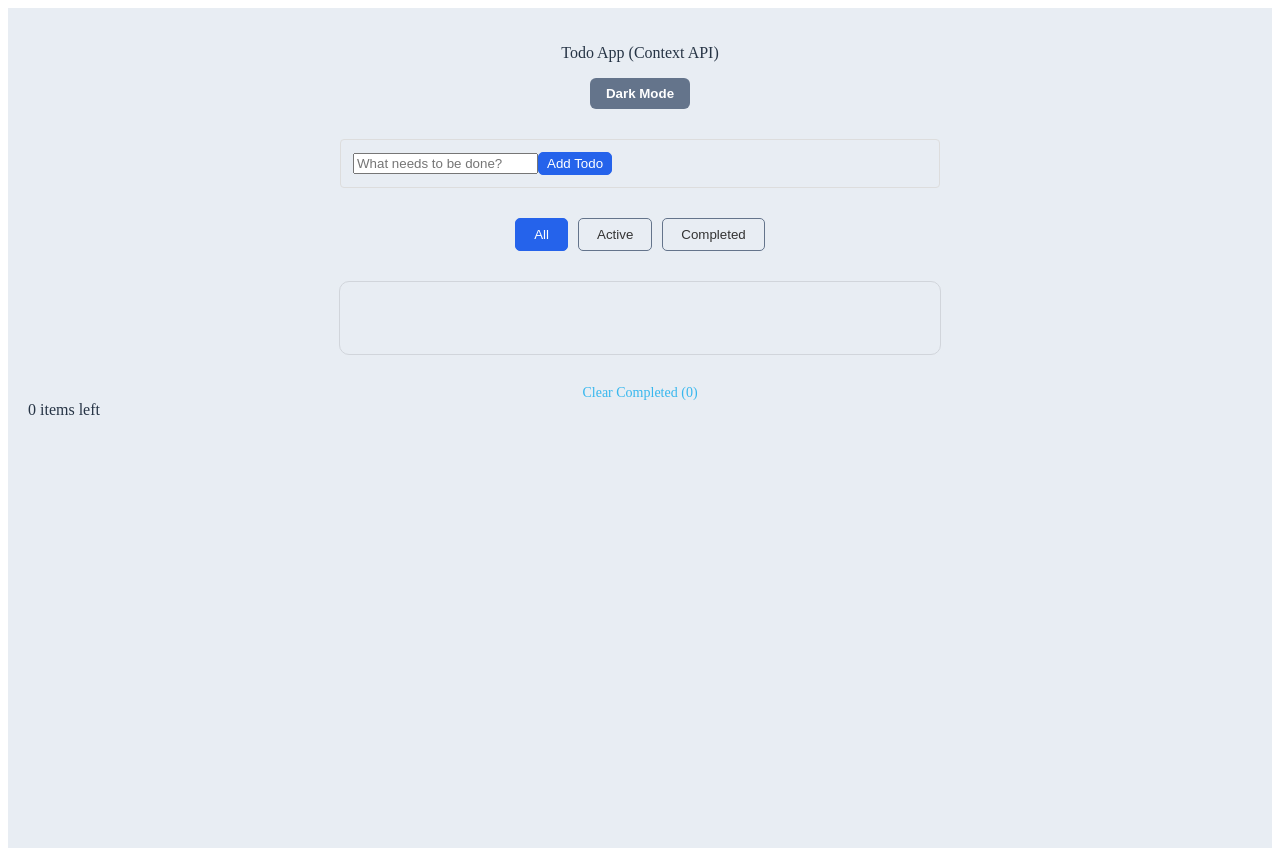
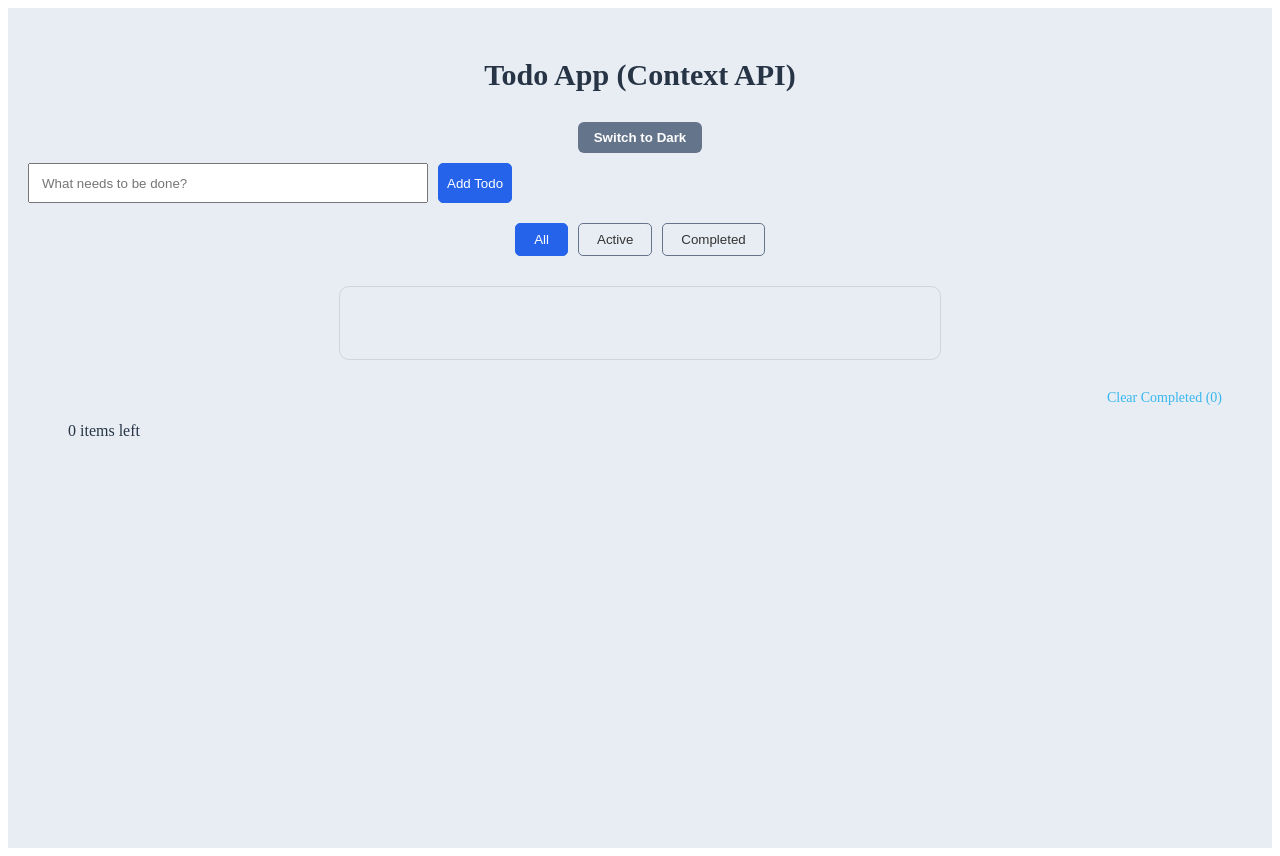
Before and after one commit to acpalacios3/context-api-list, a React (Vite) app: page / in a window 1280 px wide. Built offline with nearby package versions, Linux system fonts and the light colour scheme.

Commit message:
styles dark, buttons, input, items left and Clear Completed

```diff
--- a/src/components/TodoInput.jsx
+++ b/src/components/TodoInput.jsx
@@ -32,18 +32,19 @@ export default function TodoInput() {
             <button className="theme-button"
                 type="button"
                 onClick={toggleTheme}>
-                {theme === "light" ? "Dark Mode" : "Light Mode"}
+                {theme === "light" ? "Switch to Dark" : "Switch to Light"}
             </button>
 
             <div className="container-input">
-                <input
+                <input className="item-input"
                     type="text"
                     value={text}
                     onChange={(e) => setText(e.target.value)}
                     placeholder="What needs to be done?"
                 />
 
-                <button type="submit">
+                <button className="add-button"
+                    type="submit">
                     Add Todo
                 </button>
 
--- a/src/components/TodoItem.jsx
+++ b/src/components/TodoItem.jsx
@@ -57,12 +57,12 @@ export default function TodoItem({ todo }) {
 
             {!isEditing && (
                 <button onClick={() => setIsEditing(true)}>
-                    Edit
+                    ✏️
                 </button>
             )}
 
             <button onClick={() => deleteTodo(todo.id)}>
-                Delete
+                🗑️
             </button>
 
         </li>
--- a/src/index.css
+++ b/src/index.css
@@ -1,16 +1,31 @@
 .app-title {
   text-align: center;
+  font-size: 30px;
+  font-weight: bold;
 }
 
-.container-input {
-  display: block;
-  max-width: 600px;
-  padding: 12px;
-  margin: 30px auto;
-  box-sizing: border-box;
-  border: 1px solid #ddd;
-  border-radius: 4px;
-  font-size: 14px;
+ .container-input {
+    display: flex;
+    align-items: center;
+    gap: 10px;
+    width: 600px;
+    max-width: 700px;
+    flex-direction: row;
+    align-items: stretch;
+
+}
+
+.item-input {
+    width: 400px;
+    height: 40px;
+    padding: 12px;
+    box-sizing: border-box;
+ }
+
+.add-button {
+  height: 40px;
+  margin-left: 0px;
+
 }
 
 .container-input button {
@@ -34,8 +49,8 @@
   border-radius: 10px;
   font-size: 14px;
   color: #374151;
+
 }
-
 
 .items-list {
 
@@ -59,6 +74,7 @@
   border: none;
   border-bottom: 1px solid #ccc;
   gap: 10px;
+
 }
 
 .todo-item span {
@@ -67,6 +83,7 @@
 
 .todo-item button {
   margin-left: auto;
+  border: none;
 }
 
 .clear-completed {
@@ -74,7 +91,8 @@
   color: #37b7ee;
   cursor: pointer;
   font-size: 14px;
-  text-align: center;
+  text-align: right;
+  margin-right: 30px;
 }
 
 .clear-completed:hover {
@@ -112,18 +130,6 @@
   transition: background-color 0.3s, color 0.3s;
 }
 
-/* Light Theme */
-.app.light {
-  background-color: #E8EDF3;
-  color: #263445;
-}
-
-/* Dark Theme */
-.app.dark {
-  background-color: #252525;
-  color: #F5F5F5;
-}
-
 /* Theme Button */
 .theme-button {
 
@@ -134,16 +140,6 @@
   border-radius: 6px;
   cursor: pointer;
   font-weight: bold;
-}
-
-.app.light .theme-button {
-  background-color: #64748B;
-  color: white;
-}
-
-.app.dark .theme-button {
-  background-color: #FACC15;
-  color: #252525;
 }
 
 
@@ -158,5 +154,56 @@
 
 .items-left {
   display: inline-block;
-  margin: 0;
+   margin-left: 40px;
+
 }
+
+/* Light Theme */
+.app.light {
+  background-color: #E8EDF3;
+  color: #263445;
+}
+
+/* Dark Theme */
+.app.dark {
+  background-color: #252525;
+  color: #e2e8f0;
+}
+
+
+.app.light .theme-button {
+  background-color: #64748B;
+  color: white;
+}
+
+.app.dark .theme-button {
+  background-color: #FACC15;
+  color: #252525;
+}
+
+.dark .todo-item {
+
+    color: white;
+}
+
+.dark button{
+  color: #d1d5db;
+}
+
+.dark .container-items-list {
+    background-color: #24272c;
+    border-radius: 8px;
+    padding: 10px;
+}
+
+.dark .todo-item button {
+    background-color: #24272c;
+    color: #ffffff;
+    border: none;
+}
+
+.dark .item-input{
+
+    background-color: #24272c;
+    color: #ffffff;
+}
```
